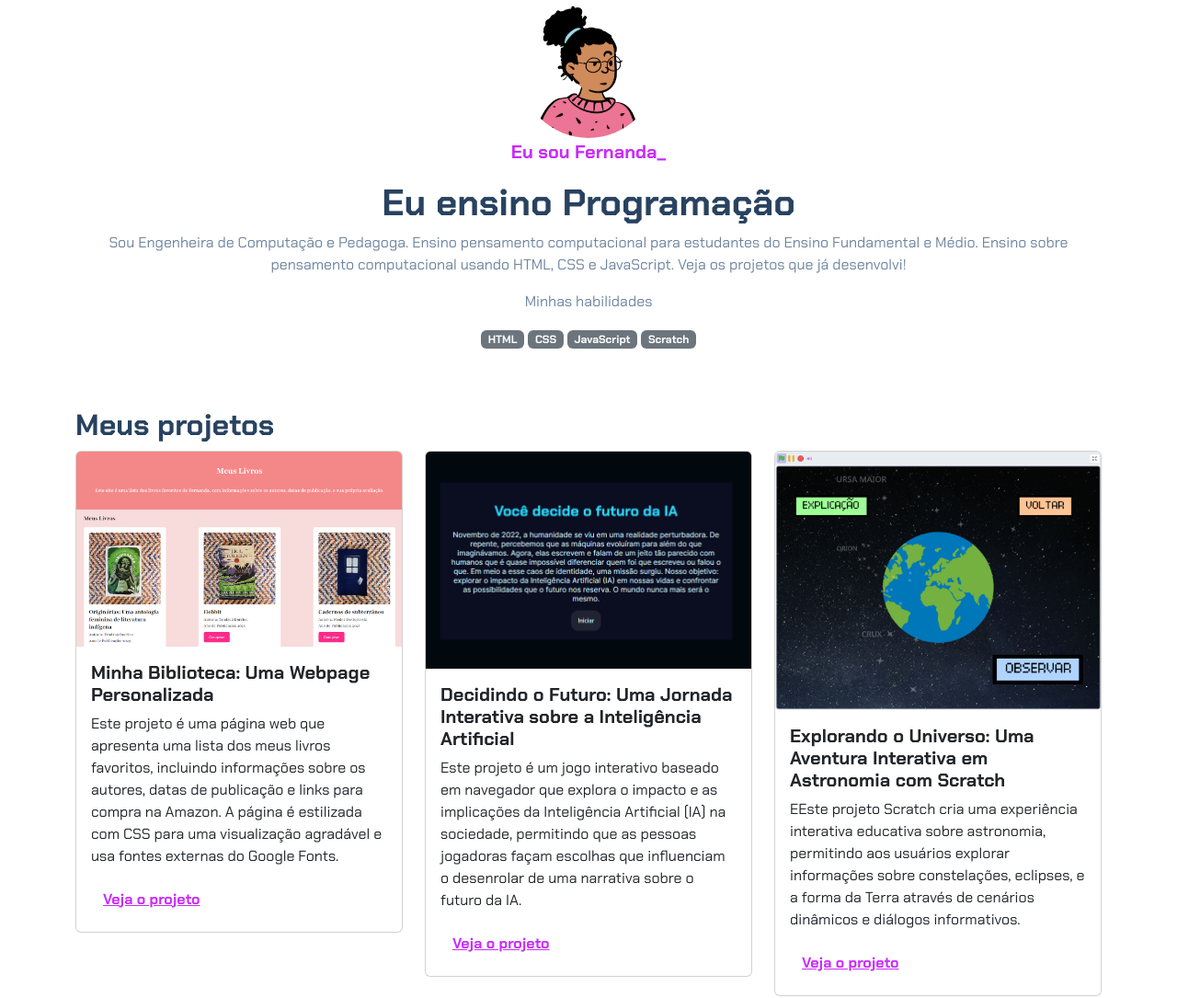
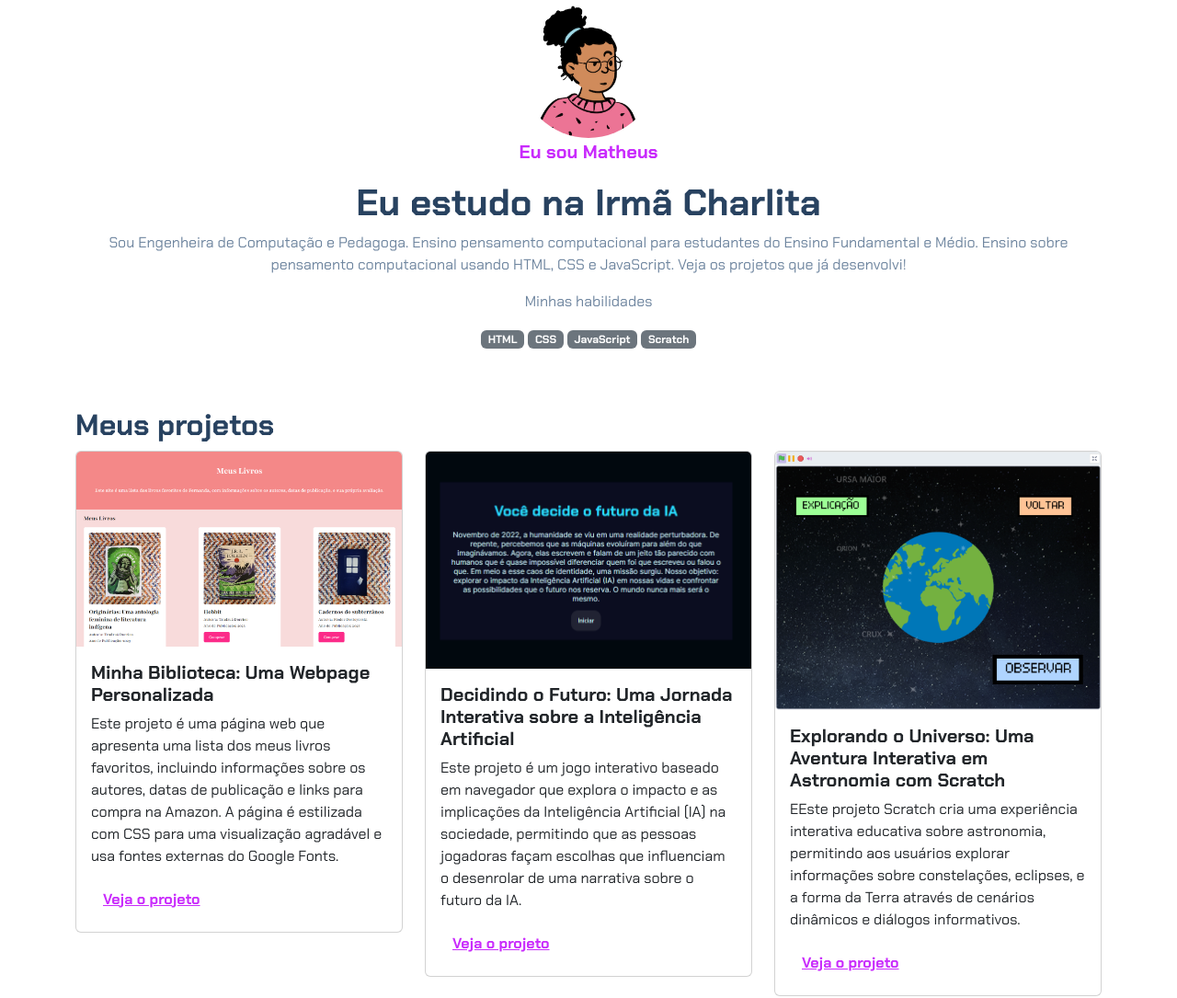
Before and after one commit to AnotherMattz/Bootstrap, a plain HTML site: page index.html in a window 1280 px wide. Shown: the top 1085 px of the page at 92% size. Drawn offline with nearby package versions, Linux system fonts and the light colour scheme.

Commit message:
Update index.html

```diff
--- a/index.html
+++ b/index.html
@@ -14,8 +14,8 @@
     <header class="container text-center">
         <img src="img/avatar-perfil.png" alt="avatar da Fernanda" class="rounded-circle" width="150" height="150"
             srcset="">
-        <p class="lead">Eu sou Fernanda_</p>
-        <h1>Eu ensino Programação</h1>
+        <p class="lead">Eu sou Matheus</p>
+        <h1>Eu estudo na Irmã Charlita</h1>
         <p>Sou Engenheira de Computação e Pedagoga. Ensino pensamento computacional para estudantes do Ensino
             Fundamental e Médio. Ensino sobre pensamento computacional usando HTML, CSS e JavaScript. Veja os projetos
             que já desenvolvi!</p>
```
